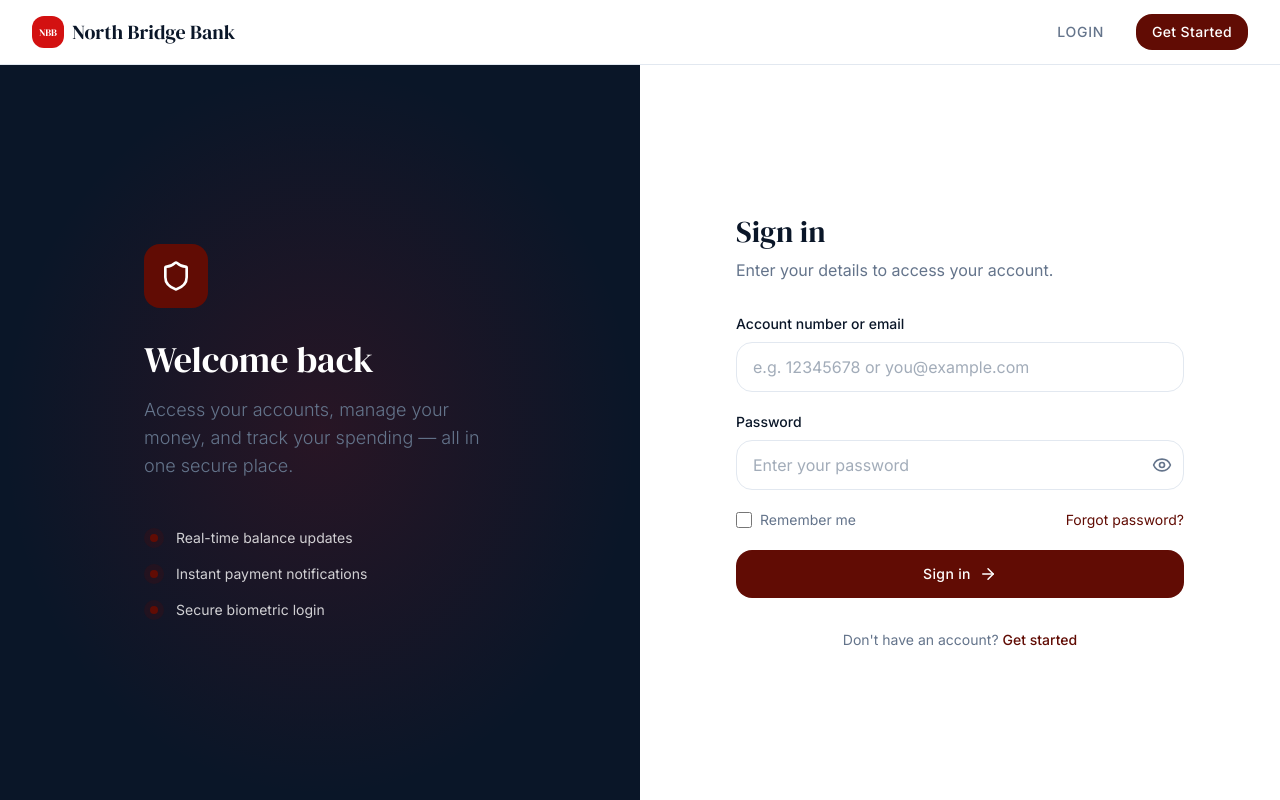
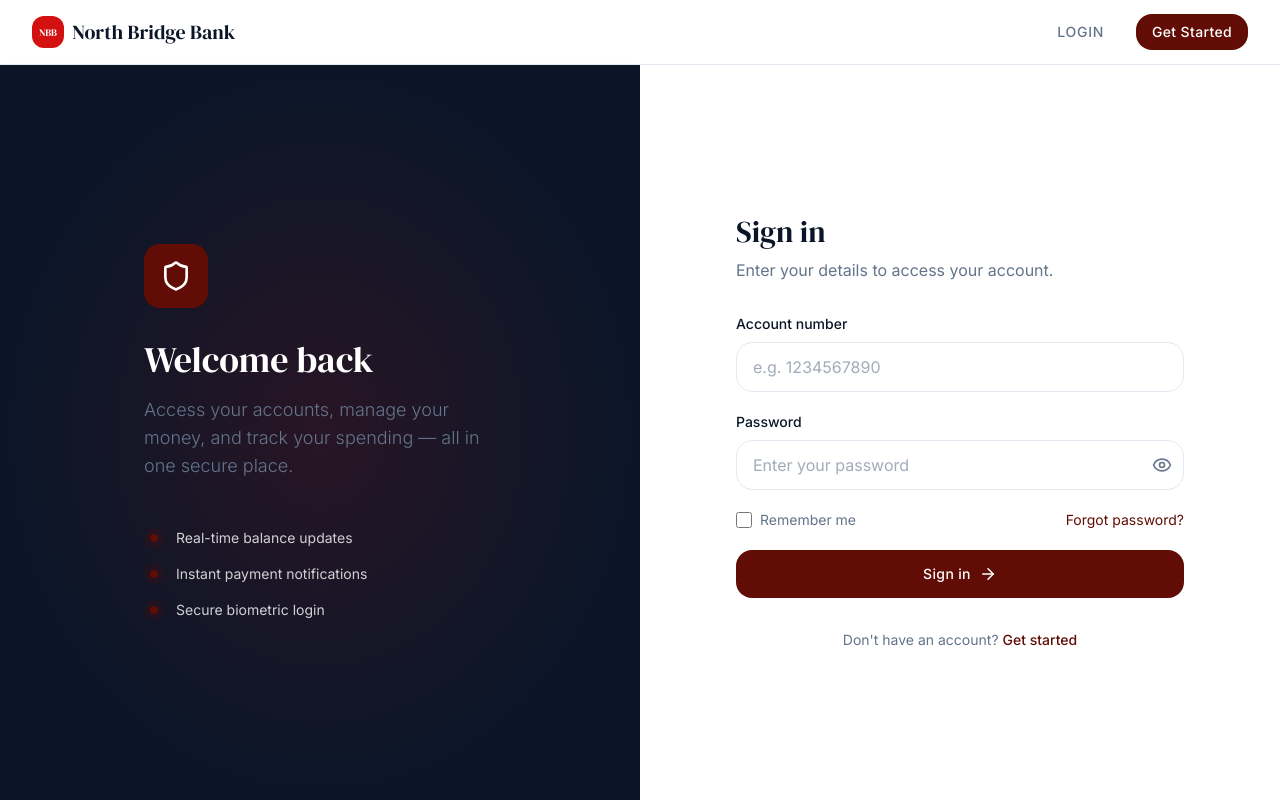
Before and after one commit to samuellucky2424-afk/northbridge, a React (Vite) app in the folder app/: page /login in a window 1280 px wide. Built offline with nearby package versions, Linux system fonts and the light colour scheme; no server answers.

Commit message:
feat: login with 10-digit account number and update dashboard balance card

```diff
--- a/app/src/components/TransferModal.tsx
+++ b/app/src/components/TransferModal.tsx
@@ -267,7 +267,7 @@ export default function TransferModal({ onClose, initialType }: TransferModalPro
                 </div>
                 <div>
                   <label className="block text-sm font-medium text-[#0A1628] mb-1.5">Account Number / IBAN <span className="text-[#610C04]">*</span></label>
-                  <input type="text" value={domestic.accountNumber} onChange={(e) => handleFieldChange('accountNumber', e.target.value)} className="w-full px-4 py-3 rounded-xl border border-light text-[#0A1628] focus:outline-none focus:ring-2 focus:ring-[#610C04]/20 focus:border-[#610C04]" placeholder="8 digit account number" maxLength={24} />
+                  <input type="text" value={domestic.accountNumber} onChange={(e) => handleFieldChange('accountNumber', e.target.value)} className="w-full px-4 py-3 rounded-xl border border-light text-[#0A1628] focus:outline-none focus:ring-2 focus:ring-[#610C04]/20 focus:border-[#610C04]" placeholder="10 digit account number" maxLength={24} />
                 </div>
                 <div>
                   <label className="block text-sm font-medium text-[#0A1628] mb-1.5">Amount ({currencyLabel}) <span className="text-[#610C04]">*</span></label>
--- a/app/src/lib/auth.ts
+++ b/app/src/lib/auth.ts
@@ -85,7 +85,7 @@ export function toNumber(value: unknown): number {
 }
 
 function generateAccountNumber(): string {
-  return Math.floor(10000000 + Math.random() * 90000000).toString()
+  return Math.floor(1000000000 + Math.random() * 9000000000).toString()
 }
 
 export async function generateUniqueAccountNumber(): Promise<string> {
--- a/app/src/pages/Dashboard.tsx
+++ b/app/src/pages/Dashboard.tsx
@@ -445,8 +445,8 @@ function Overview() {
               <span className="w-1.5 h-1.5 rounded-full bg-green-400 mr-1.5 animate-pulse" />
               Active Account
             </span>
-            <span className="text-xs font-mono tracking-widest text-white/60">
-              {accountNumber ? `**** ${accountNumber.slice(-4)}` : 'Account pending'}
+            <span className="text-sm font-mono tracking-wider text-white">
+              {accountNumber ? `Acc: ${accountNumber}` : 'Account pending'}
             </span>
           </div>
         </div>
@@ -642,7 +642,7 @@ function AccountsPage() {
     }
   }, [loadTransactions, refreshProfile])
 
-  const displayAcctNumber = accountNumber ? `****${accountNumber.slice(-4)}` : 'Account pending'
+  const displayAcctNumber = accountNumber ? accountNumber : 'Account pending'
   const currentIban = accountNumber ? `GB29 NWBK 2000 00${accountNumber} 11` : 'Pending'
   const linkedSavingsLabel = accountNumber ? `Linked to ${displayAcctNumber}` : 'Account pending'
 
--- a/app/src/pages/Login.tsx
+++ b/app/src/pages/Login.tsx
@@ -6,7 +6,7 @@ import { getEmailByAccountNumber } from '../lib/supabase'
 import Navbar from '../components/Navbar'
 
 export default function Login() {
-  const [email, setEmail] = useState('')
+  const [accountNumber, setAccountNumber] = useState('')
   const [password, setPassword] = useState('')
   const [showPassword, setShowPassword] = useState(false)
   const [error, setError] = useState('')
@@ -24,18 +24,21 @@ export default function Login() {
     setLoading(true)
 
     try {
-      let identifier = email.trim()
-      if (!identifier.includes('@')) {
-        const mappedEmail = await getEmailByAccountNumber(identifier)
-        if (!mappedEmail) {
-          setError('Account number not found')
-          setLoading(false)
-          return
-        }
-        identifier = mappedEmail
+      const identifier = accountNumber.trim()
+      if (identifier.includes('@')) {
+        setError('Please log in using your account number, not your email.')
+        setLoading(false)
+        return
       }
 
-      const res = await login(identifier, password)
+      const mappedEmail = await getEmailByAccountNumber(identifier)
+      if (!mappedEmail) {
+        setError('Account number not found')
+        setLoading(false)
+        return
+      }
+
+      const res = await login(mappedEmail, password)
       if (res.success) {
         if (res.role === 'admin') {
           navigate('/admin')
@@ -114,13 +117,13 @@ export default function Login() {
 
             <form onSubmit={handleSubmit} className="space-y-5">
               <div>
-                <label className="block text-sm font-medium text-[#0A1628] mb-2">Account number or email</label>
+                <label className="block text-sm font-medium text-[#0A1628] mb-2">Account number</label>
                 <input
                   type="text"
-                  value={email}
-                  onChange={(e) => setEmail(e.target.value)}
+                  value={accountNumber}
+                  onChange={(e) => setAccountNumber(e.target.value)}
                   className="w-full px-4 py-3 rounded-xl border border-light bg-white text-[#0A1628] placeholder:text-[#64748B]/60 focus:outline-none focus:ring-2 focus:ring-[#610C04]/20 focus:border-[#610C04] transition-all"
-                  placeholder="e.g. 12345678 or you@example.com"
+                  placeholder="e.g. 1234567890"
                   required
                 />
               </div>
```
Also changed, not shown: 1 other file (tests, documents, lock files or other folders).
